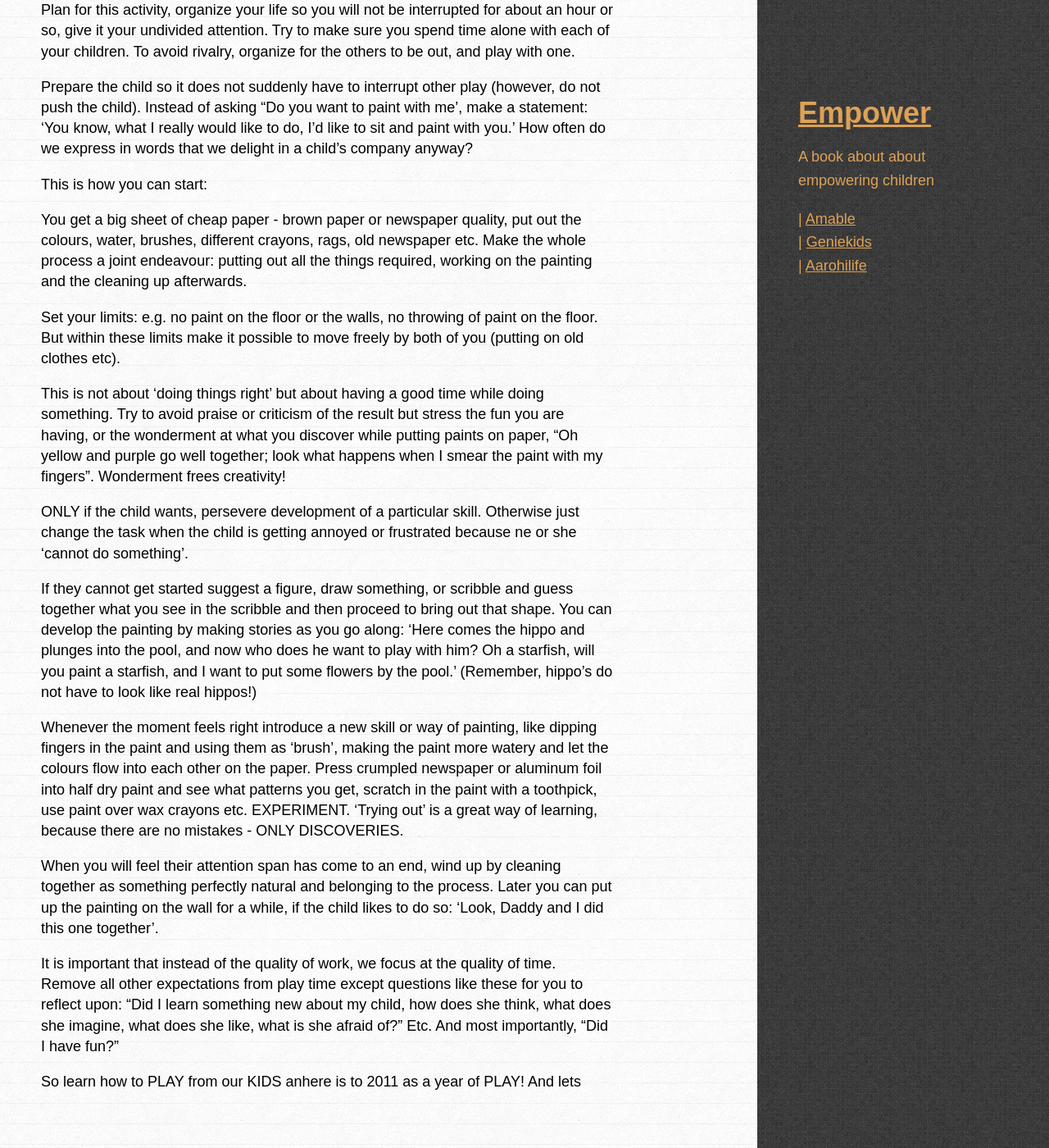
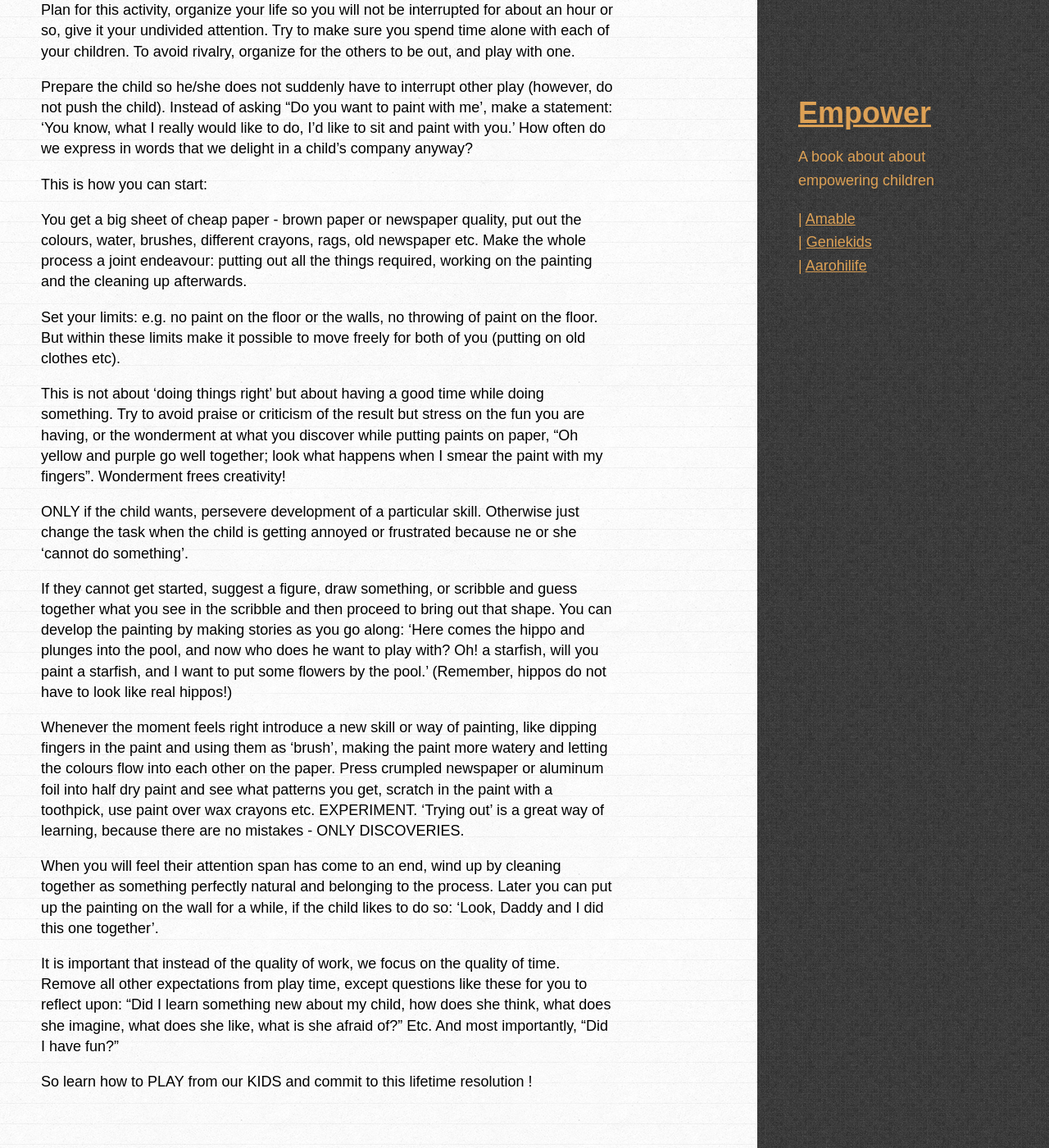
Before and after one commit to amitkaps/empower, a Jekyll site: the page built from _posts/2013-08-10-year.md, in a window 1280 px wide and 1400 px high, scrolled down 915 px. Shown: the whole window at 82% size. Built offline with Jekyll 4.4.1, drawn with Linux system fonts in a browser that asks for light colours; some web fonts are replaced; some of the changed text lies outside the part shown.

Commit message:
Update 2013-08-10-year.md

```diff
--- a/_posts/2013-08-10-year.md
+++ b/_posts/2013-08-10-year.md
@@ -8,41 +8,41 @@ published: true
 
 Lets make a lifetime resolution - I will Play.
 
-Having children means spending a lot of time on them. We feed them, get them ready for school, buy presents, take them to the dentist, supervise their homework, all of that and more.
+Having children means spending a lot of time with them. We feed them, get them ready for school, buy presents, take them to the dentist, supervise their homework, all of that and much more.
 
-They are blissfully unaware of how much time and effort we adults spend to make their little lives possible. But definitely all these things make us stand out in the eyes of our children as ‘adult’. Do they know that we are children too? Do we ourselves remember?
+They are blissfully unaware of how much time and effort we adults spend to make their little lives possible. But definitely all these things make us stand out as adults in the eyes of our children. Do they know that we are children too? Do we ourselves remember?
 
-Your child would love to meet THAT CHILD in you and share a game with it. No, not playing cricket or going to Amoeba, but making something together, imagining something together, having fun together.
+Your child would love to meet THAT CHILD in you and share a game with him/ her. No, not playing cricket or going to Amoeba, but making something together, imagining something together, having fun together.
 
 When is the last time you went down on your knees, crawled along with cars or stuffed animals, talked funny, got your fingers smeared with paint?
 
-Most of us play FOR the child. Somehow we fell that the child needs a teacher, a guide, an adult to play with. We can’t be more wrong. We need to play WITH the child, just like another child. Yes, the child needs to learn from us, not by teaching, but by seeing us doing it. If we are going to say “See how I am doing, do it like that” – then the whole purpose of playing is lost – it becomes teaching.
+Most of us play FOR the child. Somehow we feel that the child needs a teacher, a guide, an adult to play with. We can’t be more wrong. We need to play WITH the child, just like another child. Yes, the child needs to learn from us, not by teaching, but by seeing us doing it. If we are going to say “See how I am doing, do it like that” – then the entire purpose of playing is lost – it becomes teaching.
 
-Its when we enjoy the activity ourselves, and let the child choose from us whatever he or she wants to learn. That’s when learning and playing of highest order is happening. You are also building great bonding and rapport. It does not have to be long and you may well find it gives you energy for and a renewed sense of meaning to all the daily care taking.
+Its when we enjoy the activity ourselves and let the child choose whatever he or she wants to learn from us, that the learning and playing of highest order takes place. You also build a great bond and rapport. It wont be long before you may find it gives you energy for and a renewed sense towards all the daily care taking.
 
-Here as an example we give some guidelines on how to PLAY WITH your child?
+Here as an example we give/ some guidelines on how to PLAY WITH your child?
 
 Plan for this activity, organize your life so you will not be interrupted for about an hour or so, give it your undivided attention. Try to make sure you spend time alone with each of your children. To avoid rivalry, organize for the others to be out, and play with one.
 
-Prepare the child so it does not suddenly have to interrupt other play (however, do not push the child). Instead of asking “Do you want to paint with me’, make a statement: ‘You know, what I really would like to do, I’d like to sit and paint with you.’ How often do we express in words that we delight in a child’s company anyway?
+Prepare the child so he/she does not suddenly have to interrupt other play (however, do not push the child). Instead of asking “Do you want to paint with me’, make a statement: ‘You know, what I really would like to do, I’d like to sit and paint with you.’ How often do we express in words that we delight in a child’s company anyway?
 
 This is how you can start:
 
 You get a big sheet of cheap paper - brown paper or newspaper quality, put out the colours, water, brushes, different crayons, rags, old newspaper etc. Make the whole process a joint endeavour: putting out all the things required, working on the painting and the cleaning up afterwards.
 
-Set your limits: e.g. no paint on the floor or the walls, no throwing of paint on the floor. But within these limits make it possible to move freely by both of you (putting on old clothes etc).
+Set your limits: e.g. no paint on the floor or the walls, no throwing of paint on the floor. But within these limits make it possible to move freely for both of you (putting on old clothes etc).
 
-This is not about ‘doing things right’ but about having a good time while doing something. Try to avoid praise or criticism of the result but stress the fun you are having, or the wonderment at what you discover while putting paints on paper, “Oh yellow and purple go well together; look what happens when I smear the paint with my fingers”. Wonderment frees creativity!
+This is not about ‘doing things right’ but about having a good time while doing something. Try to avoid praise or criticism of the result but stress on the fun you are having, or the wonderment at what you discover while putting paints on paper, “Oh yellow and purple go well together; look what happens when I smear the paint with my fingers”. Wonderment frees creativity!
 
 ONLY if the child wants, persevere development of a particular skill. Otherwise just change the task when the child is getting annoyed or frustrated because ne or she ‘cannot do something’.
 
-If they cannot get started suggest a figure, draw something, or scribble and guess together what you see in the scribble and then proceed to bring out that shape. You can develop the painting by making stories as you go along: ‘Here comes the hippo and plunges into the pool, and now who does he want to play with him? Oh a starfish, will you paint a starfish, and I want to put some flowers by the pool.’ (Remember, hippo’s do not have to look like real hippos!)
+If they cannot get started, suggest a figure, draw something, or scribble and guess together what you see in the scribble and then proceed to bring out that shape. You can develop the painting by making stories as you go along: ‘Here comes the hippo and plunges into the pool, and now who does he want to play with? Oh! a starfish, will you paint a starfish, and I want to put some flowers by the pool.’ (Remember, hippos do not have to look like real hippos!)
 
-Whenever the moment feels right introduce a new skill or way of painting, like dipping fingers in the paint and using them as ‘brush’, making the paint more watery and let the colours flow into each other on the paper. Press crumpled newspaper or aluminum foil into half dry paint and see what patterns you get, scratch in the paint with a toothpick, use paint over wax crayons etc. EXPERIMENT. ‘Trying out’ is a great way of learning, because there are no mistakes - ONLY DISCOVERIES.
+Whenever the moment feels right introduce a new skill or way of painting, like dipping fingers in the paint and using them as ‘brush’, making the paint more watery and letting the colours flow into each other on the paper. Press crumpled newspaper or aluminum foil into half dry paint and see what patterns you get, scratch in the paint with a toothpick, use paint over wax crayons etc. EXPERIMENT. ‘Trying out’ is a great way of learning, because there are no mistakes - ONLY DISCOVERIES.
 
 When you will feel their attention span has come to an end, wind up by cleaning together as something perfectly natural and belonging to the process. Later you can put up the painting on the wall for a while, if the child likes to do so: ‘Look, Daddy and I did this one together’.
 
-It is important that instead of the quality of work, we focus at the quality of time. Remove all other expectations from play time except questions like these for you to reflect upon: “Did I learn something new about my child, how does she think, what does she imagine, what does she like, what is she afraid of?” Etc.
+It is important that instead of the quality of work, we focus on the quality of time. Remove all other expectations from play time, except questions like these for you to reflect upon: “Did I learn something new about my child, how does she think, what does she imagine, what does she like, what is she afraid of?” Etc.
 And most importantly, “Did I have fun?”
 
-So learn how to PLAY from our KIDS anhere is to 2011 as a year of PLAY! And lets
+So learn how to PLAY from our KIDS and commit to this lifetime resolution !
```
